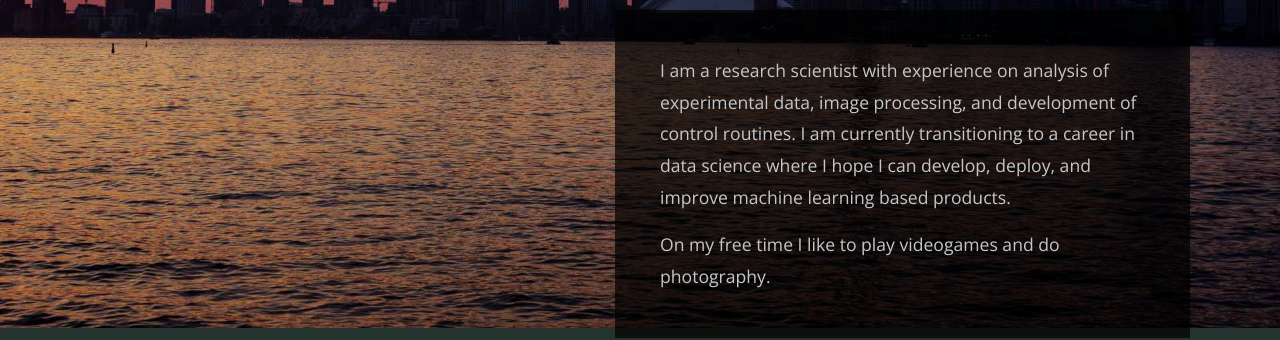
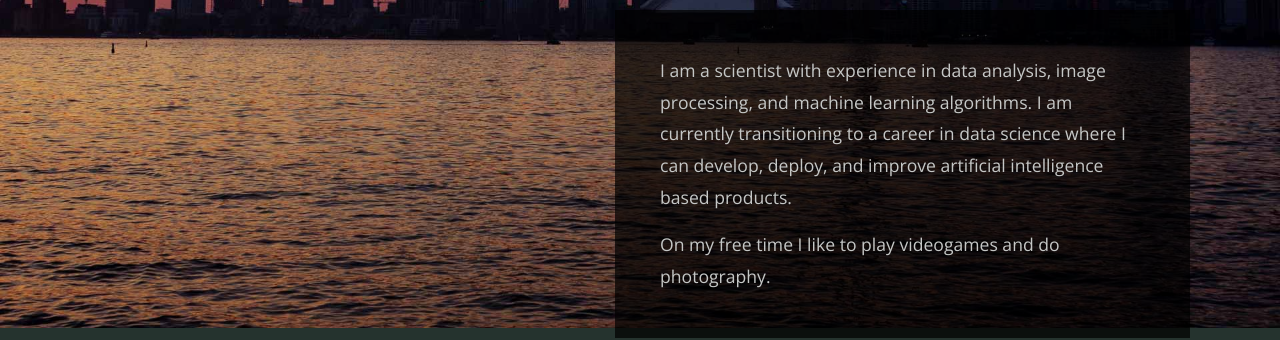
Before and after one commit to hector-sm/hsm-webpage, a plain HTML site: page index.html in a window 1280 px wide. Shown: the part 472-812 px from the top of the page. Drawn offline with nearby package versions, Linux system fonts and the light colour scheme.

Commit message:
Update index.html

```diff
--- a/index.html
+++ b/index.html
@@ -82,7 +82,7 @@ http://www.tooplate.com/view/2109-the-card
                 </h2>
                 <div class="tm-textbox tm-bg-dark">
                   <p>
-                    I am a research scientist with experience on analysis of experimental data, image processing, and development of control routines. I am currently transitioning to a career in data science where I hope I can develop, deploy, and improve machine learning based products.
+                    I am a scientist with experience in data analysis, image processing, and machine learning algorithms. I am currently transitioning to a career in data science where I can develop, deploy, and improve artificial intelligence based products.
                   </p>
                   <p class="mb-0">
                   On my free time I like to play videogames and do photography.&nbsp; &nbsp; </p>
```
